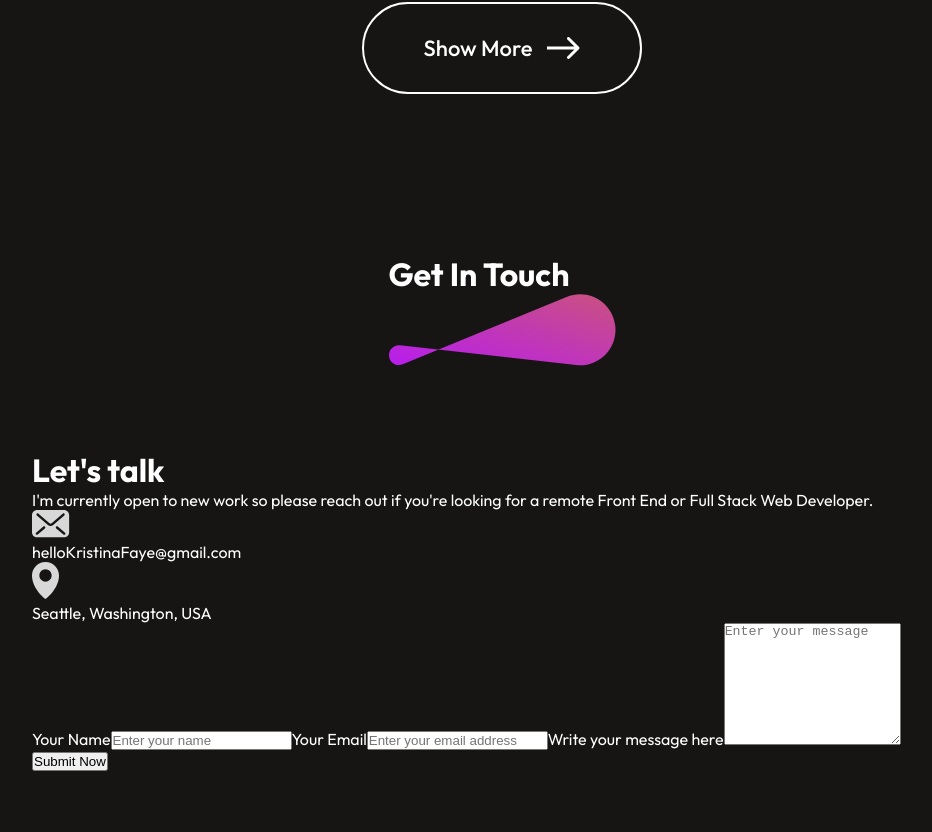
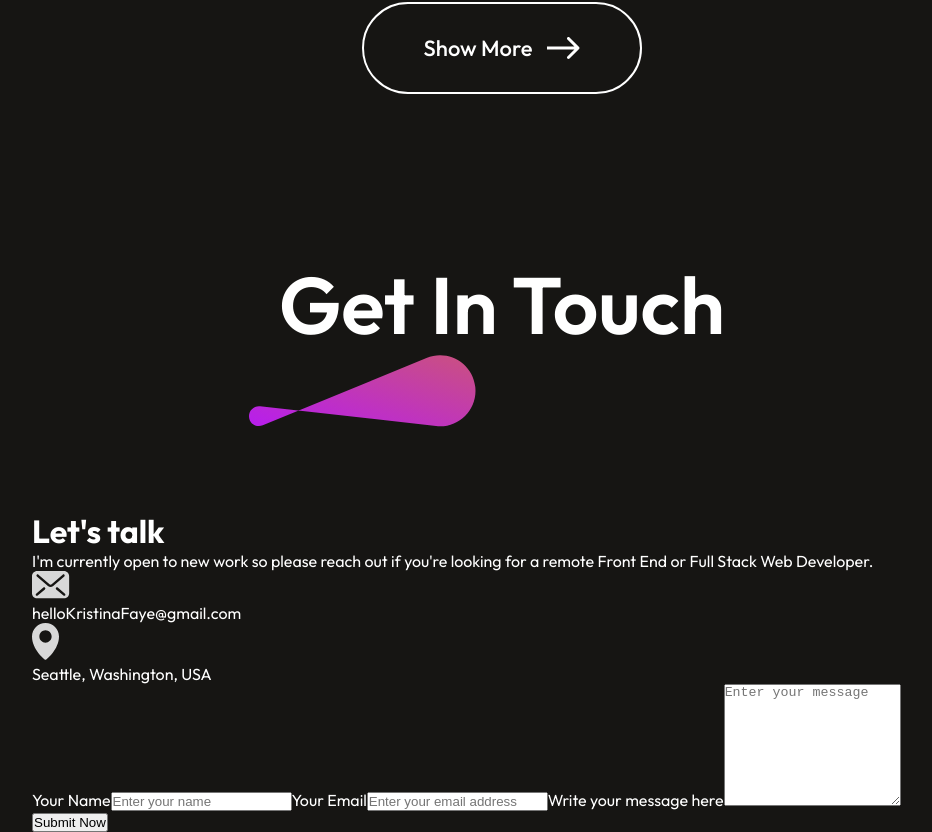
Before and after one commit to hellokristinafaye/portfolio-react, a React (Vite) app: page / in a window 1280 px wide. Shown: the part 3099-3931 px from the top of the page, without its empty margins (138-1070 px from the left). Before the commit the page ends 3870 px from the top, so only its background shows below. Built offline with nearby package versions, Linux system fonts and the light colour scheme.

Commit message:
title text styled

```diff
--- a/src/components/Contact/Contact.css
+++ b/src/components/Contact/Contact.css
@@ -7,6 +7,10 @@
     margin: 80px 170px;
 }
 .contact-title {
-
     position: relative;
 }
+.contact-title h1 {
+    padding: 0 30px;
+    font-size: 80px;
+    font-weight: 600;
+}
```
